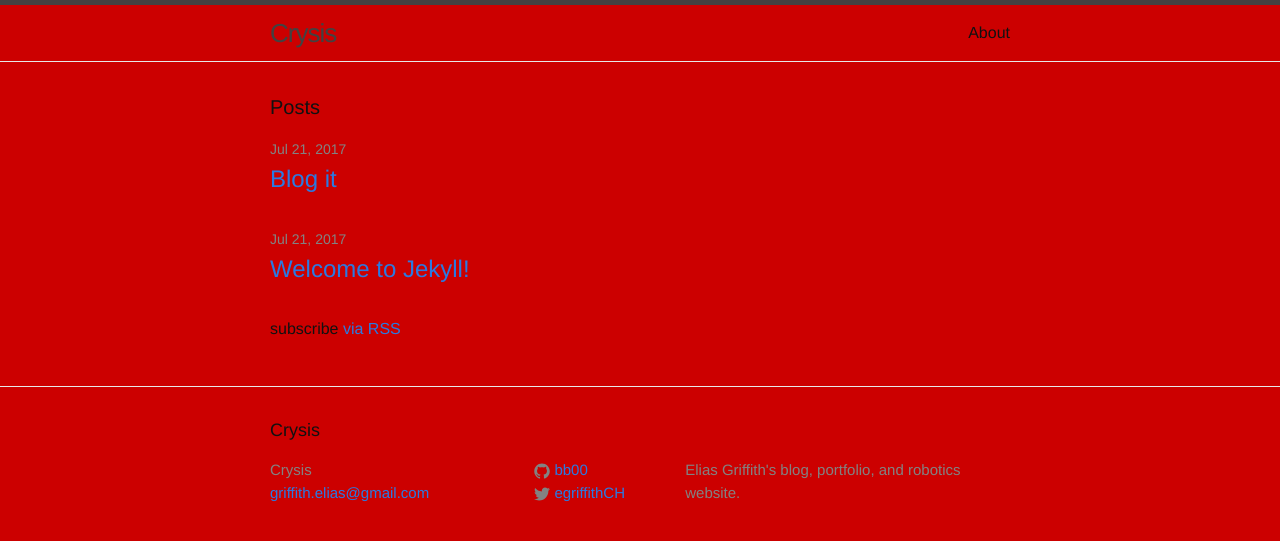
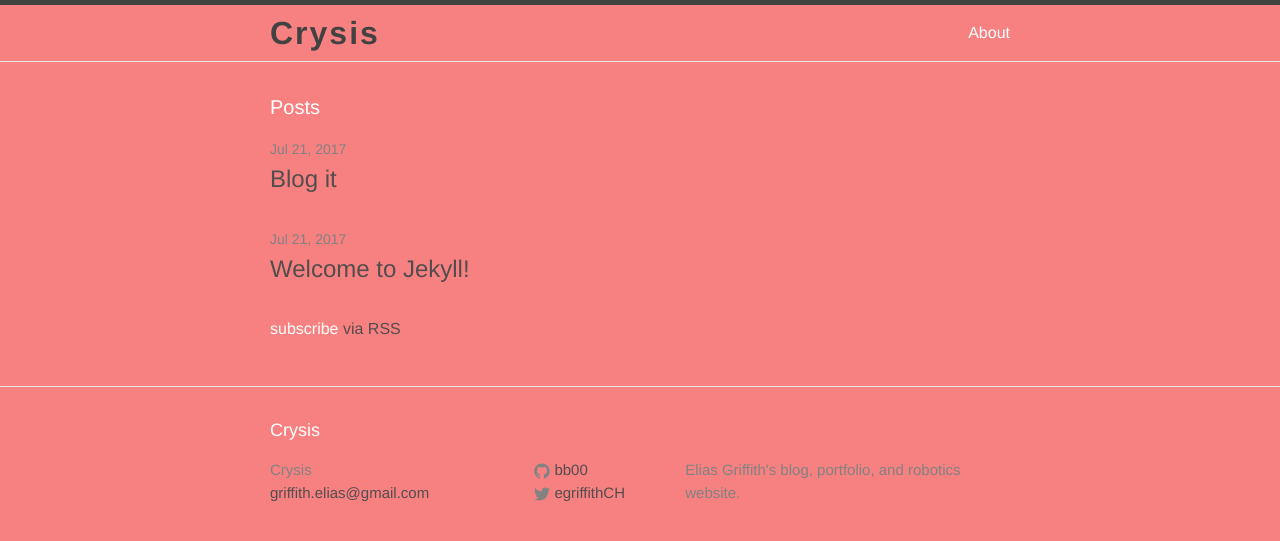
Before and after one commit to bb00/brokensite, a Jekyll site: the page built from index.html, in a window 1280 px wide. Shown: the top 541 px of the page. Built offline with Jekyll 4.4.1, drawn with Linux system fonts in a browser that asks for light colours.

Commit message:
Change background color among others things to test again

```diff
--- a/_sass/_layout.scss
+++ b/_sass/_layout.scss
@@ -11,10 +11,10 @@
 }
 
 .site-title {
-    font-size: 26px;
-    font-weight: 300;
+    font-size: 32px;
+    font-weight: bold;
     line-height: 56px;
-    letter-spacing: -1px;
+    letter-spacing: 2px;
     margin-bottom: 0;
     float: left;
 
--- a/css/main.scss
+++ b/css/main.scss
@@ -14,9 +14,9 @@ $base-line-height: 1.5;
 
 $spacing-unit:     30px;
 
-$text-color:       #111;
-$background-color: #cc0000;
-$brand-color:      #2a7ae2;
+$text-color:       #fff;
+$background-color: #F78181;
+$brand-color:      #544D4D;
 
 $grey-color:       #828282;
 $grey-color-light: lighten($grey-color, 40%);
```
